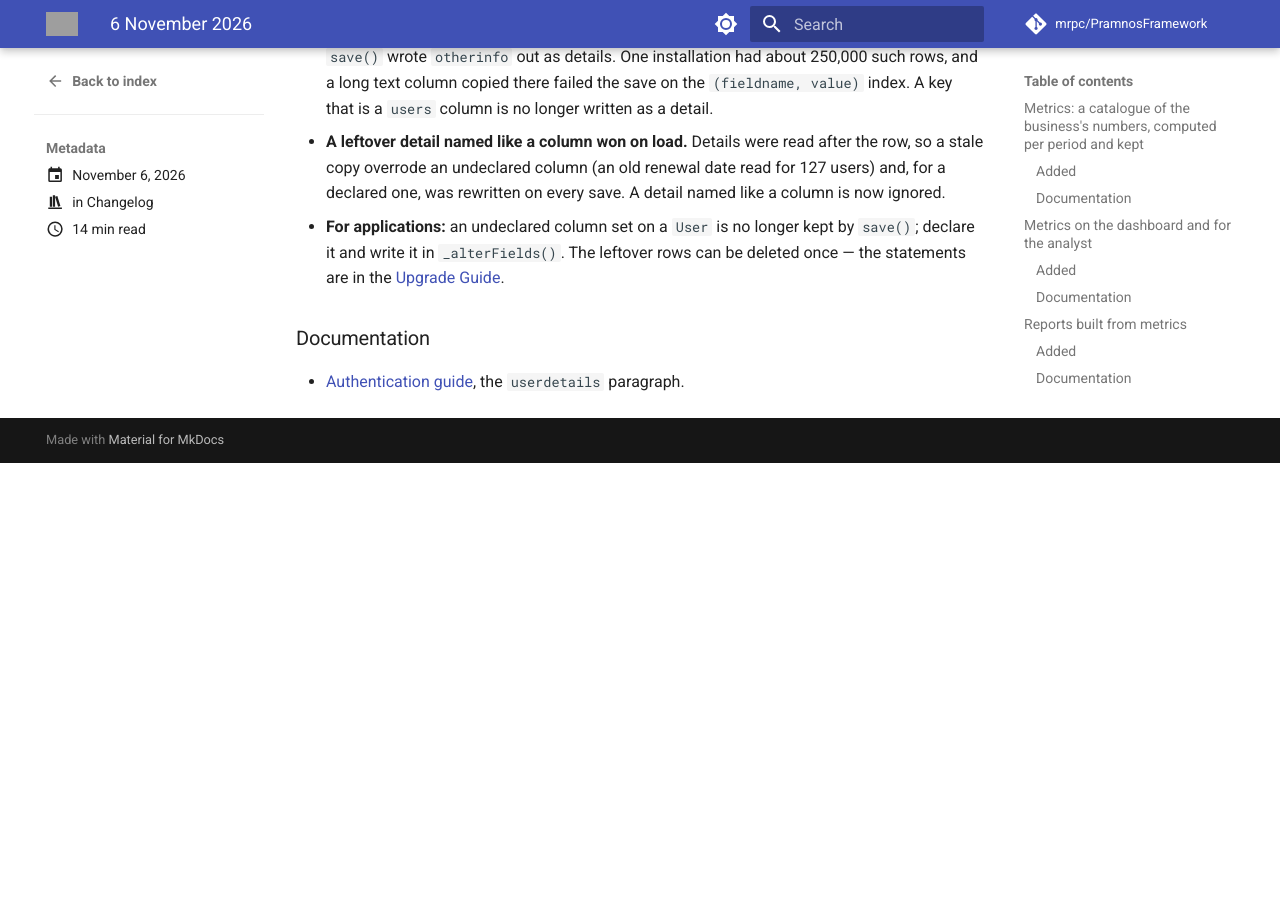
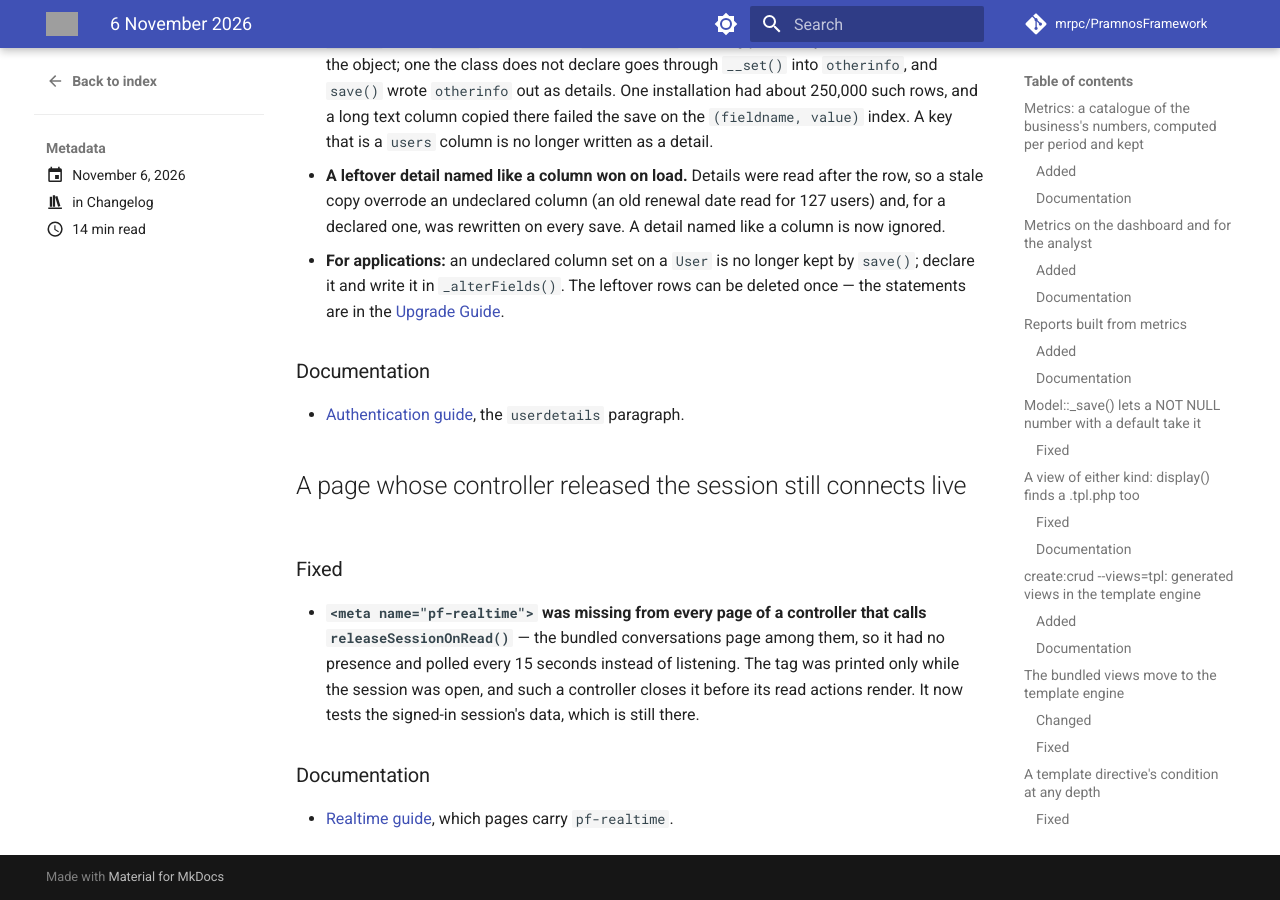
Before and after one commit to mrpc/PramnosFramework, an MkDocs documentation site: the page built from docs/version-history/posts/2026-11-06.md, in a window 1280 px wide and 900 px high, scrolled down 12221 px. Built offline with MkDocs 1.6.1 and Material for MkDocs 9.7.7, drawn with Linux system fonts in a browser that asks for light colours; comment, search, counter and statistics services are not loaded; before the commit the page ends 12684 px from its top, so only the background shows below that; some of the changed text lies outside the part shown; grey boxes are pictures that could not be loaded.

Commit message:
fix(document): a page rendered after releaseSessionOnRead() carries pf-realtime

```diff
--- a/docs/version-history/posts/2026-11-06.md
+++ b/docs/version-history/posts/2026-11-06.md
@@ -28,6 +28,7 @@ Twenty-one entries today:
 - Several attachments on one email, by file or bytes, queued too
 - The picture crop dialog's tools work when the click lands on their icon
 - `User`: a `users` column is never a detail, and a stale detail does not override it
+- A page whose controller released the session still connects live
 
 <!-- more -->
 
@@ -443,3 +444,17 @@ Twenty-one entries today:
 ### Documentation
 
 - [Authentication guide](../../Pramnos_Authentication_Guide.md), the `userdetails` paragraph.
+
+## A page whose controller released the session still connects live
+
+### Fixed
+
+- **`<meta name="pf-realtime">` was missing from every page of a controller that calls
+  `releaseSessionOnRead()`** — the bundled conversations page among them, so it had no presence
+  and polled every 15 seconds instead of listening. The tag was printed only while the session was
+  open, and such a controller closes it before its read actions render. It now tests the signed-in
+  session's data, which is still there.
+
+### Documentation
+
+- [Realtime guide](../../Pramnos_Realtime_Guide.md), which pages carry `pf-realtime`.
```
Also changed, not shown: other parts of docs/version-history/posts/2026-11-06.md (+1 -1 lines), docs/Pramnos_Realtime_Guide.md (+2 -0 lines), 2 other files.
